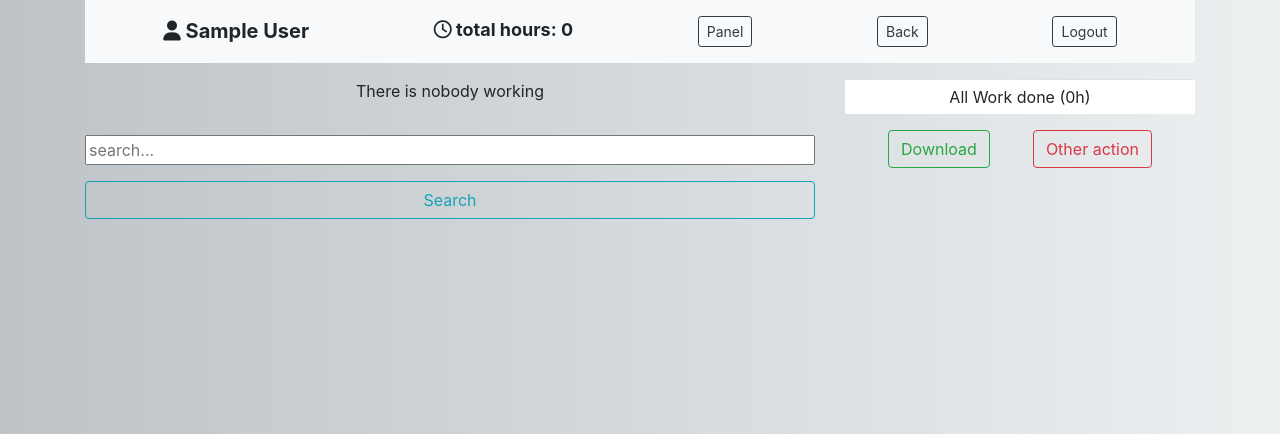
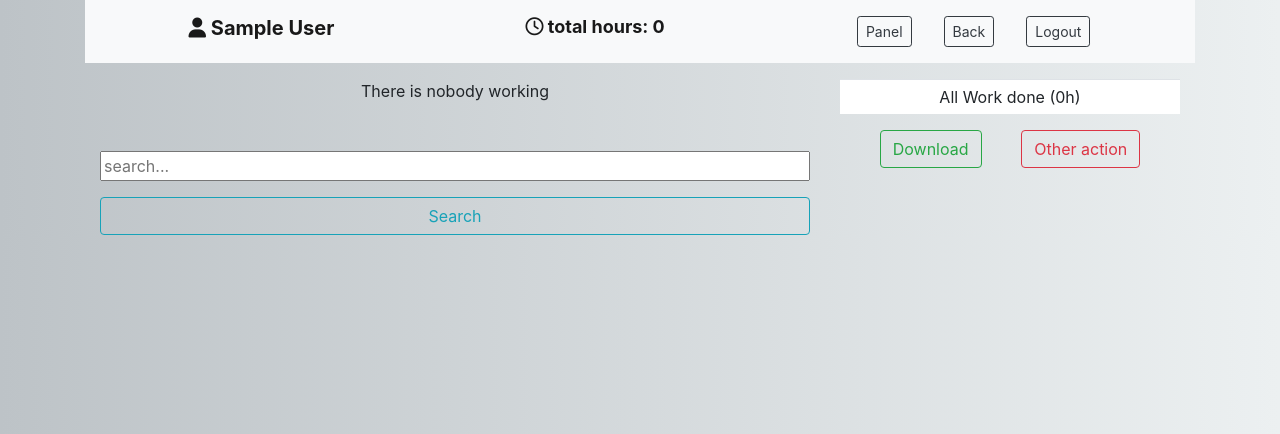
Before and after one commit to oliverilm/Tracker, a Django app: page /summary in a window 1280 px wide. Shown: the top 434 px of the page. Run offline with Django 3.2, Linux system fonts and the light colour scheme; the visitor is signed in with stand-in values (Sample User, id 1); data that the repository does not hold is empty; some libraries are stand-ins or nearby versions.

Commit message:
navbar update

```diff
--- a/templates/base.html
+++ b/templates/base.html
@@ -17,8 +17,8 @@
 
 
  <nav class="navbar navbar-light bg-light">
-        <div style=" width:100%;display: flex; flex-direction: row; justify-content: space-around">
-            <div style="font-size: 20px; font-weight: bolder" class="nav-link">
+        <div style=" width:100%;display: flex; flex-direction: row; justify-content: space-around; flex-wrap: wrap">
+            <div style="font-size: 20px; font-weight: bolder" class="navbar-brand">
                 <div>
                     <i class="fa fa-user" aria-hidden="true"></i>
                     {{ user.first_name.title }}
@@ -27,13 +27,14 @@
 
             </div>
 
-             <div class="nav-link">
+             <div class="navbar-brand">
                 <div style="font-weight: bolder; font-size: 18px">
                     <i class="fa fa-clock-o" aria-hidden="true"></i>
                     total hours: {{ total_hours }}
 
                 </div>
             </div>
+            <div class="row">
             {% if user.is_staff %}
             <div class="nav-link"><a class="btn btn-outline-dark btn-sm" href="/admin">Panel</a></div>
                 {% if request.path == "/summary" %}
@@ -43,6 +44,7 @@
                 {% endif %}
             {% endif %}
             <div class="nav-link"><a class="btn btn-outline-dark btn-sm" href="/accounts/logout">Logout</a></div>
+        </div>
         </div>
 
 </nav>
--- a/templates/summary.html
+++ b/templates/summary.html
@@ -2,15 +2,15 @@
 
 {% block content %}
 
-    <div class="row" id="content">
-    <div class="col-md-8">
+    <div id="content" style="display: flex; flex-direction: row; flex-wrap: wrap">
+    <div class="col-md-8" style="display: flex; flex-direction: column; flex-wrap: wrap-reverse">
 
         <div>
             {% if currently_working %}
-                <table class="table table-bordered table-sm" style="width: 70%; background-color: white">
+                <table class="table table-bordered table-sm" style="width: 100%; background-color: white">
                     <thead>
 
-                            <th colspan="3">Currently active {{ currently_working.length }}</th>
+                            <th colspan="3">Currently active {{ currently_working|length }}{% if currently_working|length == 1 %} user {% else %} users{% endif %}</th>
 
                     </thead>
                     <tbody>
```
